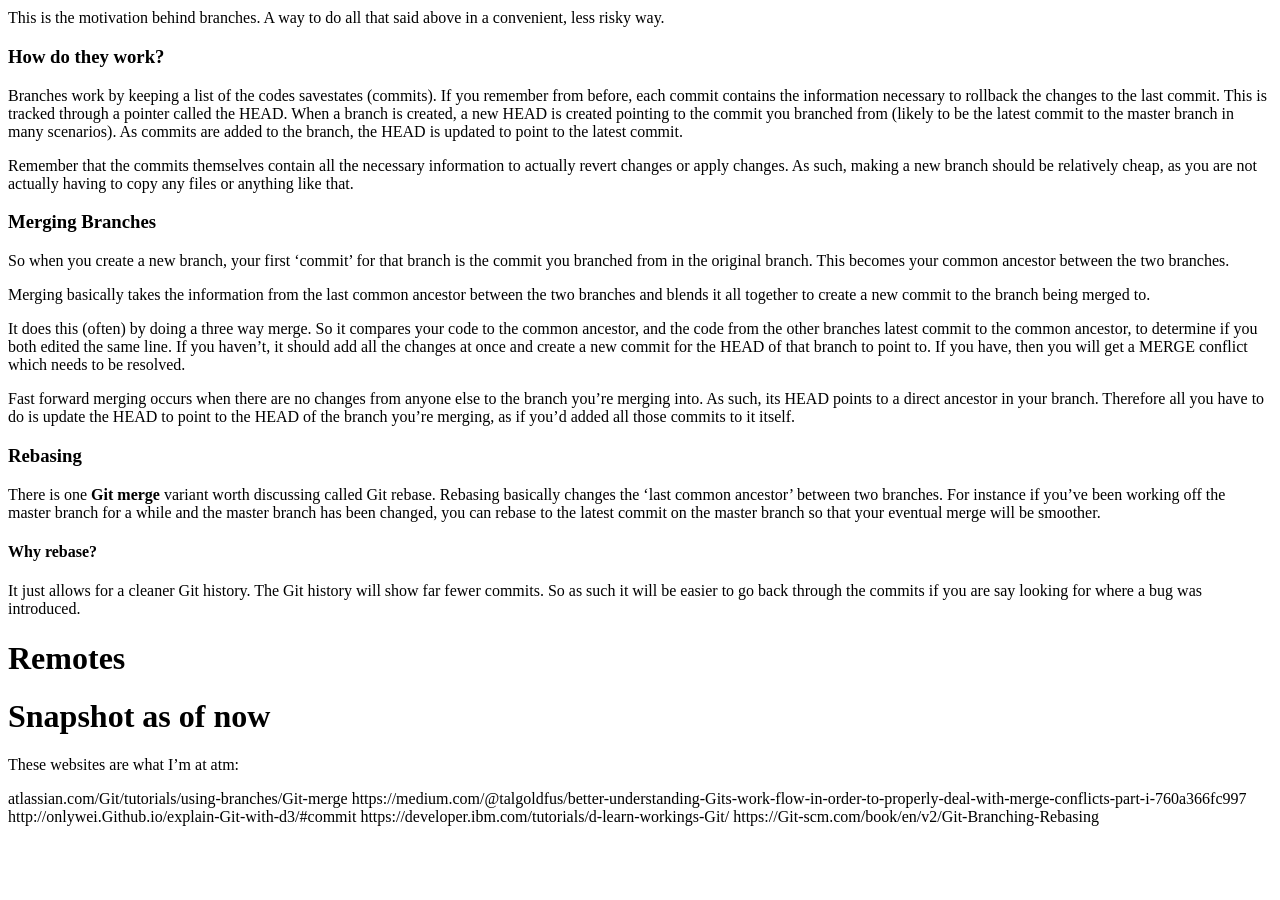
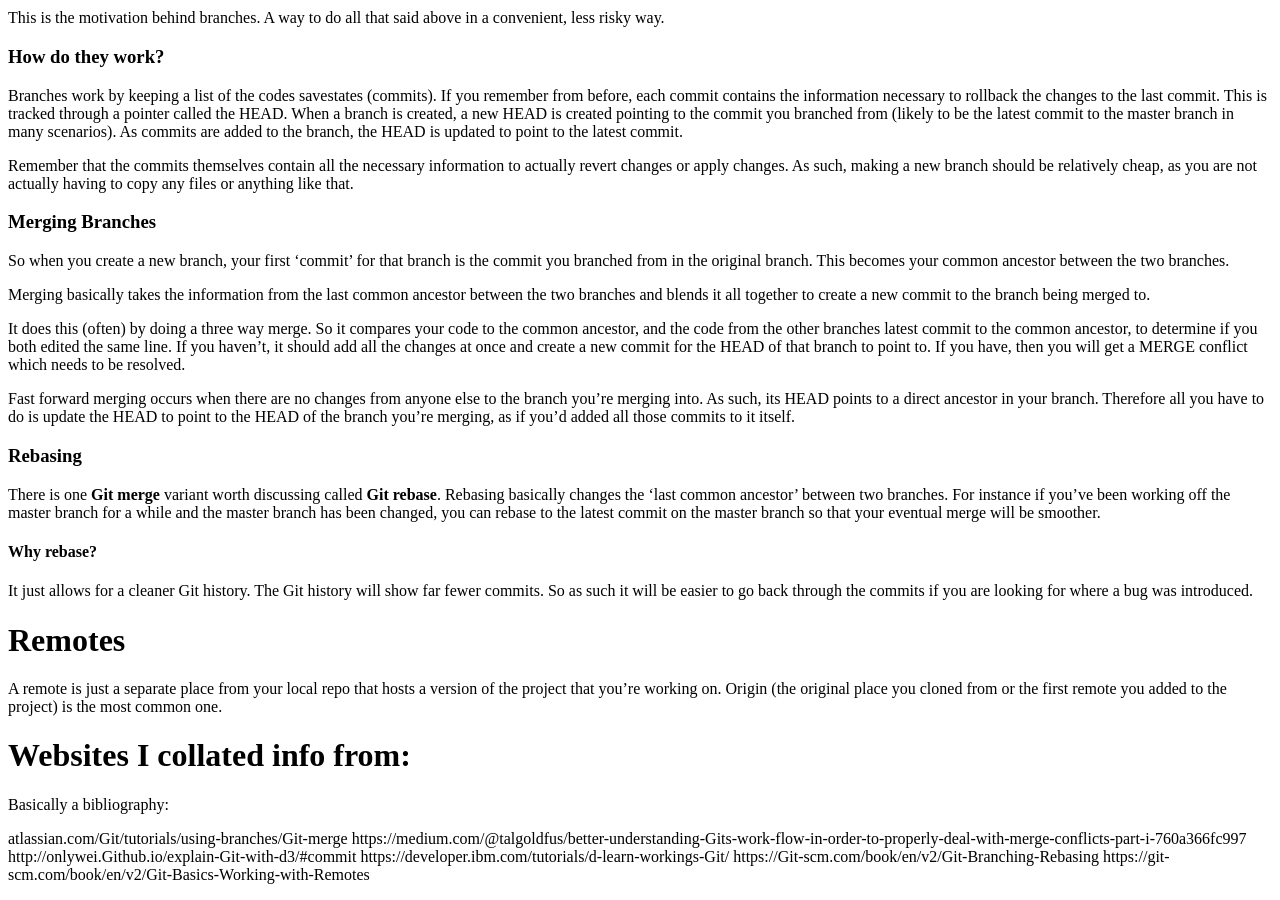
Before and after one commit to mldelaney94/mldelaney94.github.io, a Jekyll site: the page built from _posts/2019-09-16-git-rebase.markdown, in a window 1280 px wide and 900 px high, scrolled down 720 px. Built offline with Jekyll 4.4.1, drawn with Linux system fonts in a browser that asks for light colours; before the commit the page ends 1562 px from its top, so only the background shows below that.

Commit message:
Added some info on remotes

```diff
--- a/_posts/2019-09-16-git-rebase.markdown
+++ b/_posts/2019-09-16-git-rebase.markdown
@@ -50,22 +50,23 @@ Fast forward merging occurs when there are no changes from anyone else to the br
 
 ### Rebasing
 
-There is one **Git merge** variant worth discussing called Git rebase. Rebasing basically changes the 'last common ancestor' between two branches. For instance if you've been working off the master branch for a while and the master branch has been changed, you can rebase to the latest commit on the master branch so that your eventual merge will be smoother.
+There is one **Git merge** variant worth discussing called **Git rebase**. Rebasing basically changes the 'last common ancestor' between two branches. For instance if you've been working off the master branch for a while and the master branch has been changed, you can rebase to the latest commit on the master branch so that your eventual merge will be smoother.
 
 #### Why rebase?
 
-It just allows for a cleaner Git history. The Git history will show far fewer commits. So as such it will be easier to go back through the commits if you are say looking for where a bug was introduced.
+It just allows for a cleaner Git history. The Git history will show far fewer commits. So as such it will be easier to go back through the commits if you are looking for where a bug was introduced.
 
 # Remotes
 
+A remote is just a separate place from your local repo that hosts a version of the project that you're working on. Origin (the original place you cloned from or the first remote you added to the project) is the most common one.
 
+# Websites I collated info from:
 
-# Snapshot as of now
-
-These websites are what I'm at atm:
+Basically a bibliography:
 
 atlassian.com/Git/tutorials/using-branches/Git-merge
 https://medium.com/@talgoldfus/better-understanding-Gits-work-flow-in-order-to-properly-deal-with-merge-conflicts-part-i-760a366fc997
 http://onlywei.Github.io/explain-Git-with-d3/#commit
 https://developer.ibm.com/tutorials/d-learn-workings-Git/
 https://Git-scm.com/book/en/v2/Git-Branching-Rebasing
+https://git-scm.com/book/en/v2/Git-Basics-Working-with-Remotes
```
Also changed, not shown: 1 other file.
